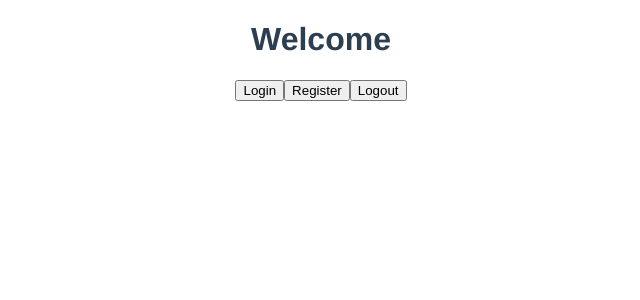
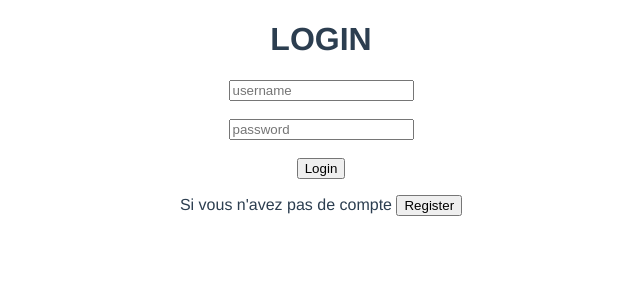
Before and after one commit to camillenaulet03/food_waste_front, a Vue app: page / in a window 1280 px wide. Shown: the top 300 px of the page, without its empty margins (319-959 px from the left). Built offline with nearby package versions, Linux system fonts and the light colour scheme.

Commit message:
:fire: init authentification with login and signup

```diff
--- a/src/router/index.js
+++ b/src/router/index.js
@@ -1,16 +1,11 @@
 import { createRouter, createWebHistory } from 'vue-router'
-import WelcomeView from '../views/WelcomeView.vue'
 import LoginView from '../views/LoginView.vue'
 import RegisterView from '../views/RegisterView.vue'
+import HomeView from '../views/HomeView.vue'
 
 const routes = [
   {
     path: '/',
-    name: 'welcome',
-    component: WelcomeView
-  },
-  {
-    path: '/login',
     name: 'login',
     component: () => LoginView
   },
@@ -18,6 +13,11 @@ const routes = [
     path: '/register',
     name: 'register',
     component: () => RegisterView
+  },
+  {
+    path: '/home',
+    name: 'home',
+    component: () => HomeView
   }
 ]
 
--- a/src/views/WelcomeView.vue
+++ b/src/views/HomeView.vue
@@ -1,8 +1,6 @@
 <template>
   <div>
-    <h1>Welcome</h1>
-    <router-link to="/login"><button>Login</button></router-link>
-    <router-link to="/register"><button>Register</button></router-link>
+
     <button @click="logout">Logout</button>
   </div>
 </template>
@@ -11,7 +9,8 @@
 import { mapGetters } from "vuex";
 export default {
   computed: {
-    ...mapGetters(["isLoggedIn"])
+    ...mapGetters(["isLoggedIn"]),
+    ...mapGetters(["getUser"]),
   },
   methods: {
     async logout() {
@@ -21,8 +20,8 @@ export default {
           "Content-Type": "application/json",
         },
         body: JSON.stringify({
-          user: this.getUser(),
-          token: this.getToken()
+          user: this.getUser,
+          token: this.getToken
         }),
       });
       this.$router.push("/");
--- a/src/views/LoginView.vue
+++ b/src/views/LoginView.vue
@@ -11,6 +11,7 @@
       <button type="submit">Login</button>
     </form>
   </div>
+  <p>Si vous n'avez pas de compte <router-link to="/register"><button>Register</button></router-link></p>
 </template>
 <script>
 
@@ -40,7 +41,7 @@ export default {
       const { user, token } = await response.json();
       await this.setUser(user);
       await this.setToken(token);
-      this.$router.push("/");
+      this.$router.push("/home");
     }
   }
 };
--- a/src/views/RegisterView.vue
+++ b/src/views/RegisterView.vue
@@ -14,6 +14,7 @@
       <button type="submit">Register</button>
     </form>
   </div>
+  <p>Si vous avez déjà un compte <router-link to="/"><button>Login</button></router-link></p>
 </template>
 <script>
 
```
